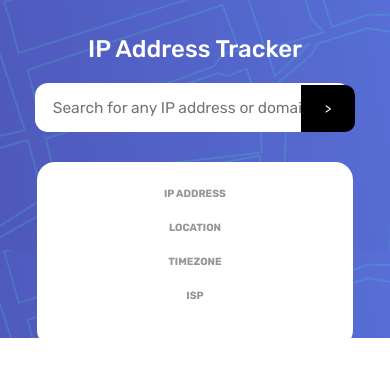
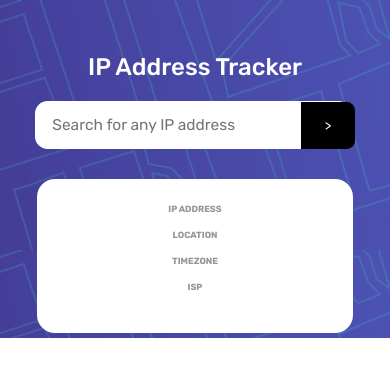
Before and after one commit to AnthonyChablov/ip-address-tracker, a React (Create React App) app: page / in a window 390 px wide. Shown: the top 376 px of the page. Built offline with nearby package versions, Linux system fonts and the light colour scheme; no server answers.

Commit message:
Changes to responsive design

```diff
--- a/src/App.js
+++ b/src/App.js
@@ -1,12 +1,10 @@
 import {useState, useEffect} from 'react'
 import './App.css';
 import Hero from './components/Hero';
-import {geoLocationDummyData} from './components/data/GeoLocationData';
-import { MapContainer, Marker, Popup, TileLayer, useMap, useMapEvents } from 'react-leaflet';
+import { MapContainer, Marker, Popup, TileLayer, useMap,  ZoomControl} from 'react-leaflet';
 
 function App() {
   // Hooks //
-  const [geoLocationData, setGeoLocationData] = useState(geoLocationDummyData);
   const [ip, setIp]= useState(' ');
   const [location,setLocation] = useState(` `);
   const [timezone,setTimeZone] = useState(` `);
@@ -14,20 +12,17 @@ function App() {
   const [longitude, setLongitude] = useState('');
   const [latitude, setLatitude] = useState('');
   const [coordinates, setCoordinates] = useState('');
-
   const [formInputIp, setFormInputIp] = useState('');
 
-  const [position, setPosition] = useState(null);
-
   useEffect(()=>{
-
     console.log(`new ip :${ip}, fetching location`);
     getLocation();
   }, [ip, latitude]);
 
   useEffect(()=>{
     fetchUserIpAddress();
-  }, [])
+  }, []);
+
   // functions
   const fetchUserIpAddress =async ()=> {
     const res = await fetch("https://geolocation-db.com/json/");
@@ -106,6 +101,7 @@ function App() {
             { lat: latitude, lng: longitude }
           }
           zoom={13}
+          zoomControl={false}
           scrollWheelZoom={false}
           style={{ width: "100vw", height: "60vh" }}
         >
@@ -114,7 +110,7 @@ function App() {
             url={`https://api.maptiler.com/maps/hybrid/{z}/{x}/{y}.jpg?key=${'uxvh9L9qGcEE5OCfKS21'}`}
           />
           <MyComponent/>
-
+          <ZoomControl position='bottomright' />
         </MapContainer>
       )
     }
--- a/src/components/Hero.js
+++ b/src/components/Hero.js
@@ -5,9 +5,8 @@ const Hero = ({
   onChangeIp,
   onSubmit,
   formInputIp,
-  setFormInputIp,
 
-  ip, location,timezone,isp,longitude,latitude,coordinates,
+  ip, location,timezone,isp,
 
 }) => {
   return (
@@ -24,7 +23,7 @@ const Hero = ({
                     id='ip'
                     type="text"
                     name='input-text'
-                    placeholder="Search for any IP address or domain"
+                    placeholder="Search for any IP address"
                     value = {formInputIp}
                     onChange= {onChangeIp}
                     required
@@ -38,9 +37,7 @@ const Hero = ({
               location = {location}
               timezone = {timezone}
               isp = {isp}
-              longitude = {longitude}
-              latitude = {latitude}
-              coordinates = {coordinates}
+
             />
 
         </div>
--- a/src/components/InfoDisplay.js
+++ b/src/components/InfoDisplay.js
@@ -1,6 +1,6 @@
 
 const InfoDisplay = ({
-    ip, location,timezone,isp,longitude,latitude,coordinates,
+    ip, location,timezone,isp,
 }) => {
   return (
     <section className='info'>
--- a/src/css/style.css
+++ b/src/css/style.css
@@ -26,30 +26,29 @@ h1, h2, h3, h4 {
 
 .hero {
   background: url("../assets/pattern-bg.png");
-  background-position-x: 52%;
   height: 40vh;
   text-align: center;
 }
 
 .hero__header {
-  padding-top: 35px;
+  padding-top: 2.1875em;
   color: white;
   font-weight: 500;
 }
 
 .hero__form {
-  padding-top: 20px;
+  padding-top: 1.25em;
 }
 .hero__form .form__control {
   width: 90%;
   max-width: 600px;
-  padding: 15px 18px;
+  padding: 0.9375em 1.125em;
   border: none;
-  border-radius: 13px;
+  border-radius: 0.8125em;
   font-size: 0.97rem;
   outline-width: 0;
   flex-grow: 2;
-  padding-right: 50px;
+  padding-right: 3.125em;
 }
 .hero__form .form__control:focus {
   outline: none;
@@ -64,7 +63,7 @@ h1, h2, h3, h4 {
   border: 0;
   position: relative;
   padding: 1.23em 1.8em;
-  border-radius: 0px 10px 10px 0;
+  border-radius: 0px 0.625em 0.625em 0;
   margin-left: -50px;
 }
 .hero__form .hero__btn:hover {
@@ -81,22 +80,22 @@ h1, h2, h3, h4 {
   right: 0;
   margin-left: auto;
   margin-right: auto;
-  margin-top: 30px;
+  margin-top: 1.875em;
   z-index: 800;
-  padding: 25px 0;
+  padding: 1.5625em 0;
   -webkit-animation: fadeInAnimation ease 1.6s;
           animation: fadeInAnimation ease 1.6s;
 }
 .info .info__header {
   color: hsl(0deg, 0%, 59%);
   font-weight: 700;
-  font-size: 0.65rem;
+  font-size: 0.56rem;
   -webkit-animation: fadeInAnimation ease 1s;
           animation: fadeInAnimation ease 1s;
 }
 .info .info__data {
   font-weight: 500;
-  font-size: 1.3rem;
+  font-size: 1rem;
   -webkit-animation: fadeInAnimation ease 1s;
           animation: fadeInAnimation ease 1s;
 }
@@ -139,14 +138,14 @@ h1, h2, h3, h4 {
   .info .info__header {
     color: hsl(0deg, 0%, 59%);
     font-weight: 700;
-    font-size: 0.65rem;
+    font-size: 0.6rem;
   }
   .info .info__data {
     font-weight: 500;
-    font-size: 1.3rem;
+    font-size: 1.1rem;
   }
 }
-@media (min-width: 62em) {
+@media (min-width: 75em) {
   .info {
     background-color: #fff;
     border-radius: 18px;
--- a/src/scss/style.scss
+++ b/src/scss/style.scss
@@ -27,29 +27,30 @@ h1,h2,h3,h4{
 }
 .hero {
     background: url('../assets/pattern-bg.png');
-    background-position-x: 52%;
+
     height: 40vh;
     text-align: center;
 }
 .hero__header{
-    padding-top: 35px;
+    padding-top: 2.1875em;
     color: white;
     font-weight: 500;
 }
 .hero__form{
-    padding-top: 20px;
+    padding-top: 1.25em;
 
     .form__control{
         width: 90%;
         max-width: 600px;
-        padding: 15px 18px;
+        padding: 0.9375em 1.125em;
         border: none;
-        border-radius: 13px;
+        border-radius: 0.8125em;
+
         font-size: 0.97rem;
+
         outline-width:0;
         flex-grow: 2;
-        padding-right: 50px;
-
+        padding-right: 3.125em;
     }
     .form__control:focus{
         outline: none;
@@ -64,7 +65,8 @@ h1,h2,h3,h4{
         border: 0;
         position: relative;
         padding: 1.23em 1.8em;
-        border-radius: 0px 10px 10px 0;
+        border-radius: 0px 0.625em
+        0.625em 0;
 
         margin-left: -50px;
     }
@@ -82,19 +84,19 @@ h1,h2,h3,h4{
     right: 0;
     margin-left: auto;
     margin-right: auto;
-    margin-top: 30px;
+    margin-top: 1.875em;
     z-index: 800;
-    padding: 25px 0;
+    padding: 1.5625em 0;
 
     .info__header{
         color: $dark-grey;
         font-weight: 700;
-        font-size: 0.65rem;
+        font-size: 0.56rem;
         animation: fadeInAnimation ease 1s;
     }
     .info__data{
         font-weight: 500;
-        font-size: 1.3rem;
+        font-size: 1rem;
         animation: fadeInAnimation ease 1s;
     }
     animation: fadeInAnimation ease 1.6s;
@@ -132,17 +134,17 @@ h1,h2,h3,h4{
         .info__header{
             color: $dark-grey;
             font-weight: 700;
-            font-size: 0.65rem;
+            font-size: 0.60rem;
         }
         .info__data{
             font-weight: 500;
-            font-size: 1.3rem;
+            font-size: 1.1rem;
         }
     }
 
 }
 //tablet
-@media (min-width:62em) { // for screens 992 px or less
+@media (min-width:75em) { // for screens 1200 px or less
     .info{
         background-color: #fff;
         border-radius: 18px;
```
Also changed, not shown: package.json (+4 -4 lines), 2 other files (tests, documents, lock files or other folders).
